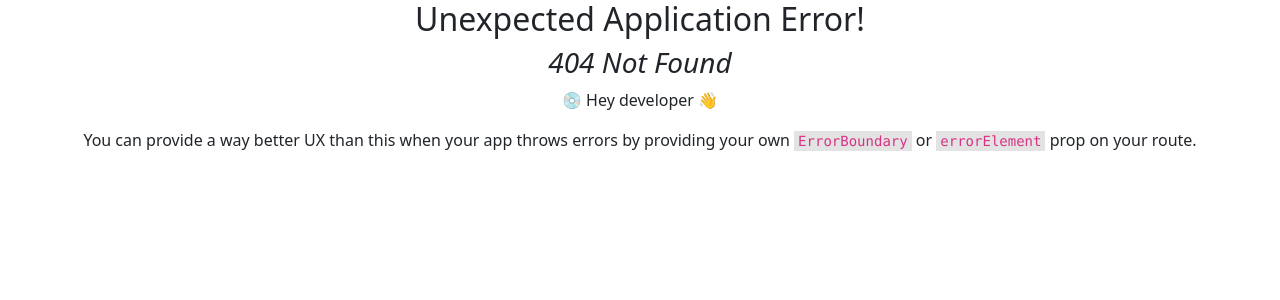
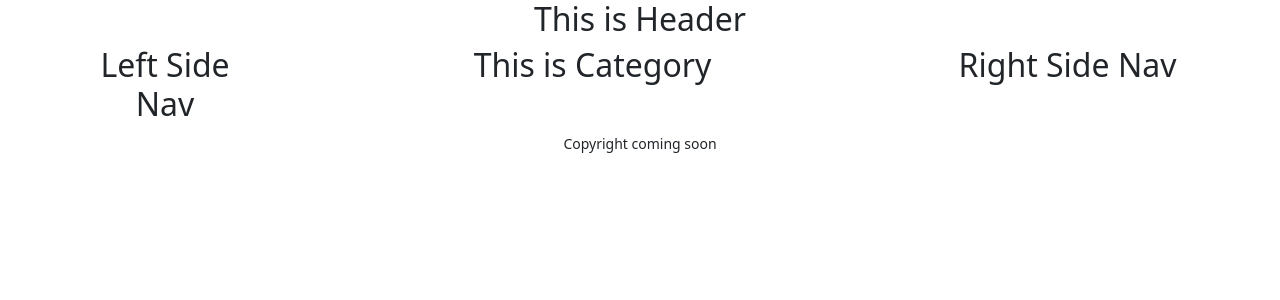
Before and after one commit to al-shaimon/dragon-news-client, a React (Create React App) app: page /category/1 in a window 1280 px wide. Before the commit this address had no page. Shown: the top 300 px of the page. Built offline with nearby package versions, Linux system fonts and the light colour scheme.

Commit message:
Create Layout, Folder Structure and Basic Components

```diff
--- /dev/null
+++ b/src/Pages/Category/Category/Category.js
@@ -0,0 +1,11 @@
+import React from 'react';
+
+const Category = () => {
+  return (
+    <div>
+      <h2>This is Category</h2>
+    </div>
+  );
+};
+
+export default Category;
--- /dev/null
+++ b/src/Pages/Home/Home/Home.js
@@ -0,0 +1,11 @@
+import React from 'react';
+
+const Home = () => {
+  return (
+    <div>
+      <h2>This is Home Component</h2>
+    </div>
+  );
+};
+
+export default Home;
--- /dev/null
+++ b/src/Pages/News/News/News.js
@@ -0,0 +1,11 @@
+import React from 'react';
+
+const News = () => {
+  return (
+    <div>
+      <h2>This is News</h2>
+    </div>
+  );
+};
+
+export default News;
--- /dev/null
+++ b/src/Pages/Shared/Footer/Footer.js
@@ -0,0 +1,13 @@
+import React from 'react';
+
+const Footer = () => {
+  return (
+    <div>
+      <p>
+        <small>Copyright coming soon</small>
+      </p>
+    </div>
+  );
+};
+
+export default Footer;
--- /dev/null
+++ b/src/Pages/Shared/Header/Header.js
@@ -0,0 +1,11 @@
+import React from 'react';
+
+const Header = () => {
+  return (
+    <div>
+      <h2>This is Header</h2>
+    </div>
+  );
+};
+
+export default Header;
--- /dev/null
+++ b/src/Pages/Shared/LeftSideNav/LeftSideNav.js
@@ -0,0 +1,11 @@
+import React from 'react';
+
+const LeftSideNav = () => {
+  return (
+    <div>
+      <h2>Left Side Nav</h2>
+    </div>
+  );
+};
+
+export default LeftSideNav;
--- /dev/null
+++ b/src/Pages/Shared/RightSideNav/RightSideNav.js
@@ -0,0 +1,11 @@
+import React from 'react';
+
+const RightSideNav = () => {
+  return (
+    <div>
+      <h2>Right Side Nav</h2>
+    </div>
+  );
+};
+
+export default RightSideNav;
--- a/src/layout/Main.js
+++ b/src/layout/Main.js
@@ -1,10 +1,29 @@
 import React from 'react';
+import { Col, Container, Row } from 'react-bootstrap';
 import { Outlet } from 'react-router-dom';
+import Footer from '../Pages/Shared/Footer/Footer';
+import Header from '../Pages/Shared/Header/Header';
+import LeftSideNav from '../Pages/Shared/LeftSideNav/LeftSideNav';
+import RightSideNav from '../Pages/Shared/RightSideNav/RightSideNav';
 
 const Main = () => {
   return (
     <div>
-      <Outlet></Outlet>
+      <Header></Header>
+      <Container>
+        <Row>
+          <Col lg="2">
+            <LeftSideNav></LeftSideNav>
+          </Col>
+          <Col lg="7">
+            <Outlet></Outlet>
+          </Col>
+          <Col lg="3">
+            <RightSideNav></RightSideNav>
+          </Col>
+        </Row>
+      </Container>
+      <Footer></Footer>
     </div>
   );
 };
```
Also changed, not shown: src/Routes/Routes/Routes.js (+21 -7 lines).
